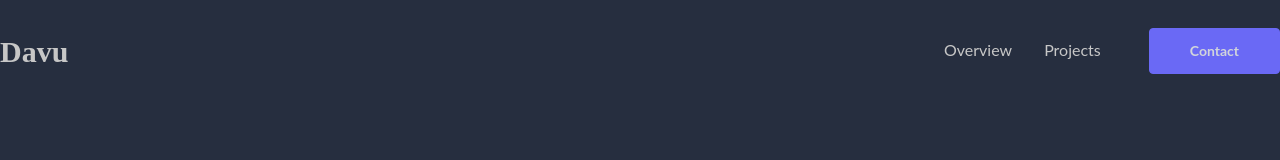
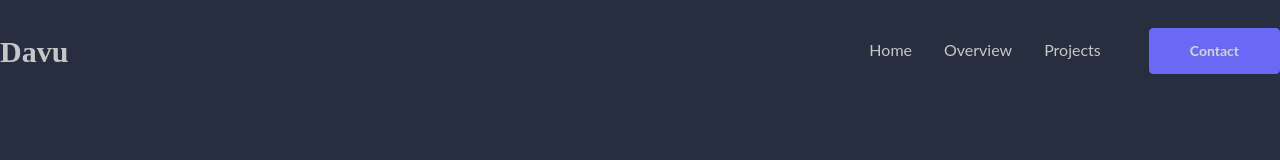
Before and after one commit to DaoVuDat/r-sume, a Next.js app: page / in a window 1280 px wide. Shown: the top 160 px of the page. Built offline with nearby package versions, Linux system fonts and the light colour scheme.

Commit message:
add Home section

```diff
--- a/components/Header/Hero/Hero.tsx
+++ b/components/Header/Hero/Hero.tsx
@@ -9,7 +9,7 @@ const iconStyle = `border rounded-sm border-primary p-2
 
 const Hero = (): JSX.Element => {
   return (
-    <section className="mt-16">
+    <div className="mt-16">
       <div className="relative container m-auto">
         <div className="absolute top-4 left-0 flex flex-col space-y-4 justify-start items-start z-10">
           <div className={iconStyle}>
@@ -59,7 +59,7 @@ const Hero = (): JSX.Element => {
           />
         </div>
       </div>
-    </section>
+    </div>
   );
 };
 
--- a/components/Header/NavBar/NavBar.tsx
+++ b/components/Header/NavBar/NavBar.tsx
@@ -4,7 +4,8 @@ import classNames from 'classnames';
 import React, { useEffect, useState } from 'react';
 import { Link as ScrolledLink } from 'react-scroll';
 import styles from './NavBar.module.css';
-import Router, { useRouter } from 'next/router';
+import { useRouter } from 'next/router';
+import { animateScroll as scroll } from 'react-scroll';
 
 const navLinkItemStyle =
   'hover:text-primary_text hover:text-bold transition duration-300 cursor-pointer';
@@ -53,6 +54,11 @@ const NavBar = (): JSX.Element => {
           <nav className="w-full flex justify-end items-center">
             <ul className="w-full flex justify-end items-center m-auto space-x-8 py-4">
               <li className={classNames(navLinkItemStyle, styles.navItem)}>
+                <a href="#" onClick={() => scroll.scrollToTop()}>
+                  Home
+                </a>
+              </li>
+              <li className={classNames(navLinkItemStyle, styles.navItem)}>
                 <ScrolledLink to="overview" smooth={true} offset={-100}>
                   Overview
                 </ScrolledLink>
```
